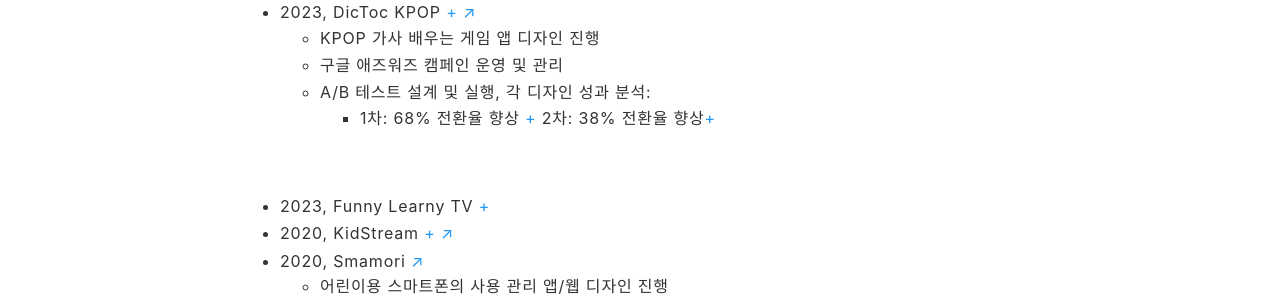
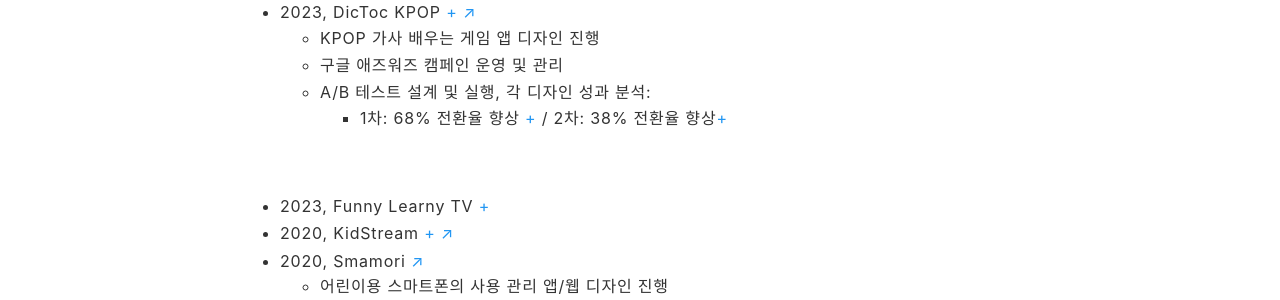
Before and after one commit to crazyjamy/crazyjamy.github.io, a Jekyll site: the page built from about.md, in a window 1280 px wide and 900 px high, scrolled down 813 px. Shown: the part 152-452 px from the top of the window. Built offline with Jekyll 4.4.1, drawn with Linux system fonts in a browser that asks for light colours.

```diff
--- a/about.md
+++ b/about.md
@@ -30,7 +30,7 @@ permalink: /about/
   + KPOP 가사 배우는 게임 앱 디자인 진행
   + 구글 애즈워즈 캠페인 운영 및 관리
   + A/B 테스트 설계 및 실행, 각 디자인 성과 분석:
-    + 1차: 68% 전환율 향상 [+](https://crazyjamy.github.io/ab-kpoplyricsgame-230724/) 2차: 38% 전환율 향상[+](https://crazyjamy.github.io/ab-kpoplyricsgame-240402/)
+    + 1차: 68% 전환율 향상 [+](https://crazyjamy.github.io/ab-kpoplyricsgame-230724/) / 2차: 38% 전환율 향상[+](https://crazyjamy.github.io/ab-kpoplyricsgame-240402/)
 + 2023, Funny Learny TV [+](https://crazyjamy.github.io/funnylearnytv/)
 + 2020, KidStream [+](https://crazyjamy.github.io/kidsvideoapp/) <a href="https://play.google.com/store/apps/details?id=io.tm.kids.vstream" target="_blank">↗</a>
 + 2020, Smamori <a href="https://play.google.com/store/apps/details?id=jp.smamori.child.tv" target="_blank">↗</a>
```
